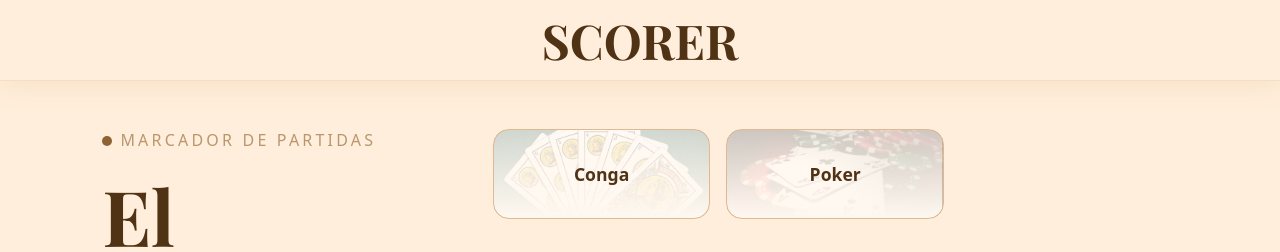
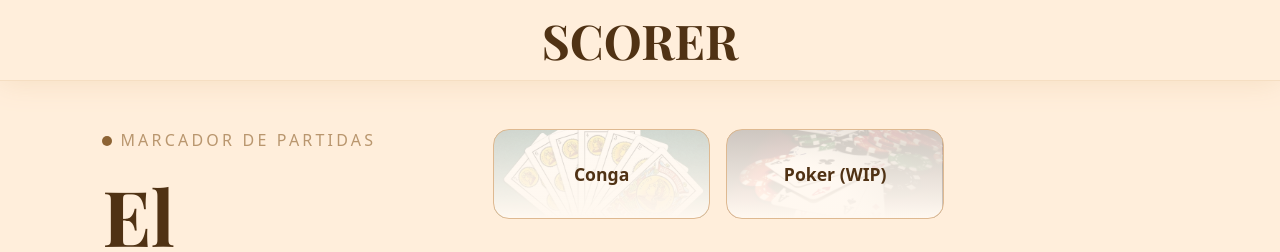
Before and after one commit to tadeoolivera/scorer, a React (Vite) app: page / in a window 1280 px wide. Shown: the top 252 px of the page. Built offline with nearby package versions, Linux system fonts and the light colour scheme; a web font is replaced by a local one.

Commit message:
feat: add WIP status to game entries in Home component

```diff
--- a/src/pages/Home.jsx
+++ b/src/pages/Home.jsx
@@ -4,11 +4,13 @@ const Home = () => {
   const games = [
     {
       name: 'Conga',
-      img: '/conga.webp'
+      img: '/conga.webp',
+      wip: false
     },
     {
       name: 'Poker',
-      img: '/poker.jpg'
+      img: '/poker.jpg',
+      wip: true
     }
   ]
 
@@ -28,7 +30,7 @@ const Home = () => {
             {games.map(g => {
               return (
                 <Link key={g.name} to={g.name.toLowerCase()} className="home-container-grid-item" style={{ backgroundImage: `linear-gradient(rgba(255, 248, 240, 0.8), rgba(255, 248, 240, 1)), url('${g.img}')` }}>
-                  <h3>{g.name}</h3>
+                  {g.wip ? <h3>{g.name} (WIP)</h3> : <h3>{g.name}</h3>}
                 </Link>
               )
             })}
```
